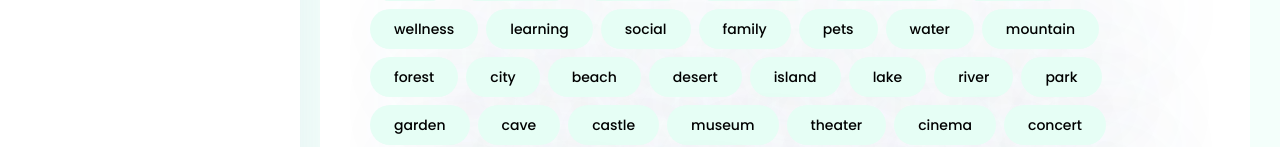
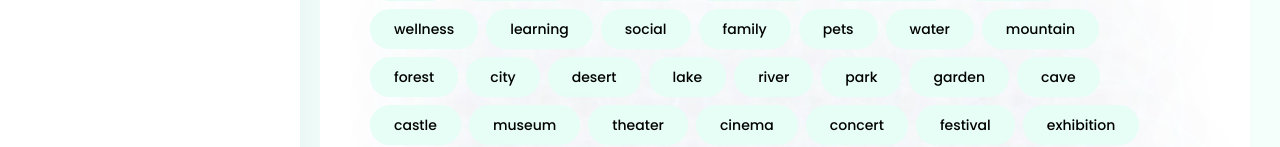
Before and after one commit to alessela/polihack24-frontend, a React (Create React App) app: page /admin/default in a window 1280 px wide. Shown: the part 327-474 px from the top of the page. Built offline with nearby package versions, Linux system fonts and the light colour scheme.

Commit message:
final checks

```diff
--- a/src/views/admin/default/index.jsx
+++ b/src/views/admin/default/index.jsx
@@ -39,6 +39,7 @@ import {
   RangeSliderThumb,
   RangeSliderTrack,
   SimpleGrid,
+  Text,
   Switch,
   Textarea,
   useColorModeValue,
@@ -51,7 +52,7 @@ export default function UserReports() {
   const textColor = useColorModeValue('navy.700', 'white');
   const [budgetValues, setBudgetValues] = React.useState([0, 1000]);
 
-  const activityTypes = ['outdoor', 'hiking', 'volunteering', 'music', 'cultural', 'art', 'sports', 'food', 'shopping', 'relaxing', 'adventure', 'sightseeing', 'nightlife', 'wellness', 'learning', 'social', 'family', 'pets', 'water', 'mountain', 'forest', 'city', 'beach', 'desert', 'island', 'lake', 'river', 'park', 'garden', 'cave', 'castle', 'museum', 'theater', 'cinema', 'concert', 'festival', 'exhibition', 'workshop', 'class', 'game'];
+  const activityTypes = ['outdoor', 'hiking', 'volunteering', 'music', 'cultural', 'art', 'sports', 'food', 'shopping', 'relaxing', 'adventure', 'sightseeing', 'nightlife', 'wellness', 'learning', 'social', 'family', 'pets', 'water', 'mountain', 'forest', 'city', 'desert', 'lake', 'river', 'park', 'garden', 'cave', 'castle', 'museum', 'theater', 'cinema', 'concert', 'festival', 'exhibition', 'workshop', 'class', 'game'];
   const [selectedActivityTypes, setActivityTypes] = React.useState(['volunteering'])
 
   const levels = ['high', 'moderate', 'low'];
@@ -363,7 +364,10 @@ export default function UserReports() {
       </Flex>
       <SimpleGrid columns={{ base: 2, md: 3 }} gap="20px" mt="30px" ref={resultsGrid}>
       {generatedJourneys.length > 0 ? (
-        generatedJourneys.map((journey, index) => (
+        <Box>
+          <Text mt="50px" mb="5px" fontSize="32px" fontWeight={600} align="center">Discover these adventures</Text>
+          <Text mb="30px" fontSize="16px" fontWeight={400} align="center">We've found 3 new possible aventures tailored to your needs.</Text>
+        {generatedJourneys.map((journey, index) => (
           <NFT
             is_active={false}
             key={index}
@@ -377,8 +381,9 @@ export default function UserReports() {
             link_to_maps={journey.maps_link}
             leave_review="0"
           />
-        ))
-      ) : (
+        ))}
+        </Box>
+        ) : (
         <></>
       )}
       </SimpleGrid>
```
